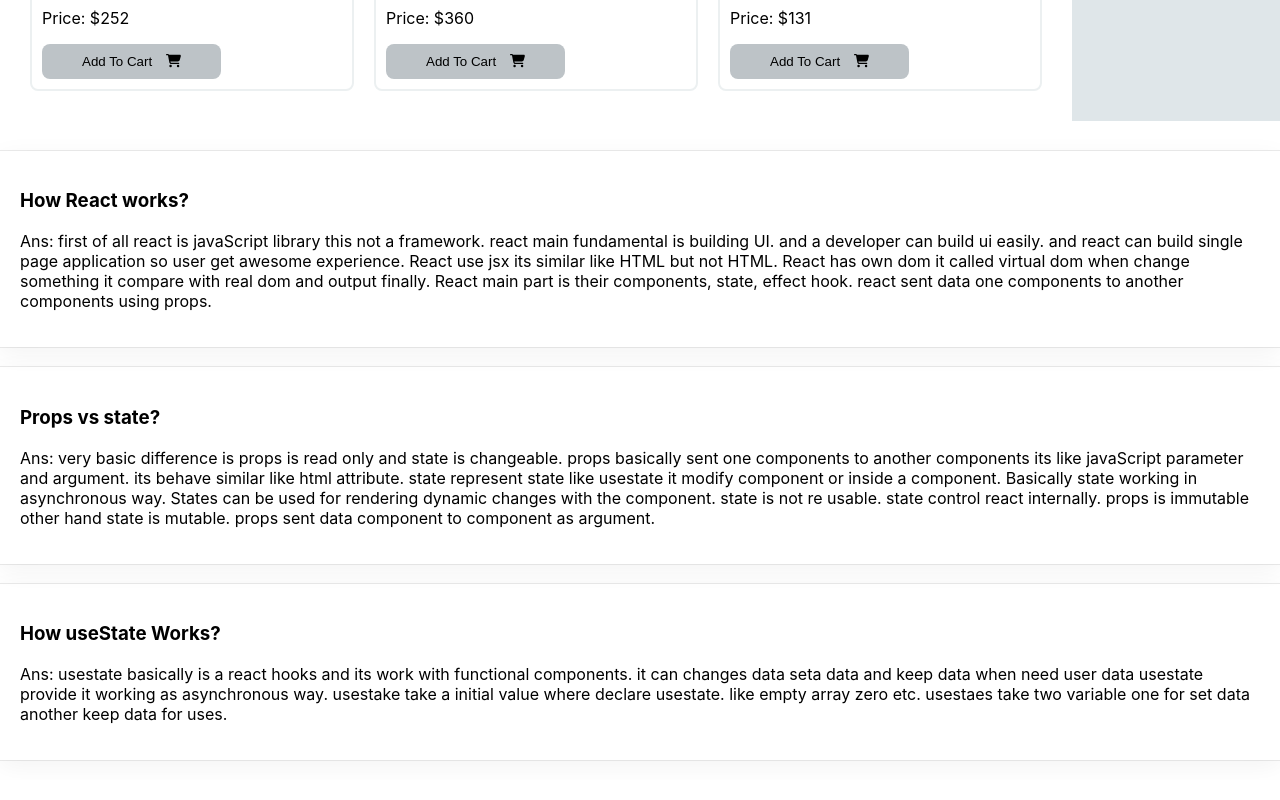
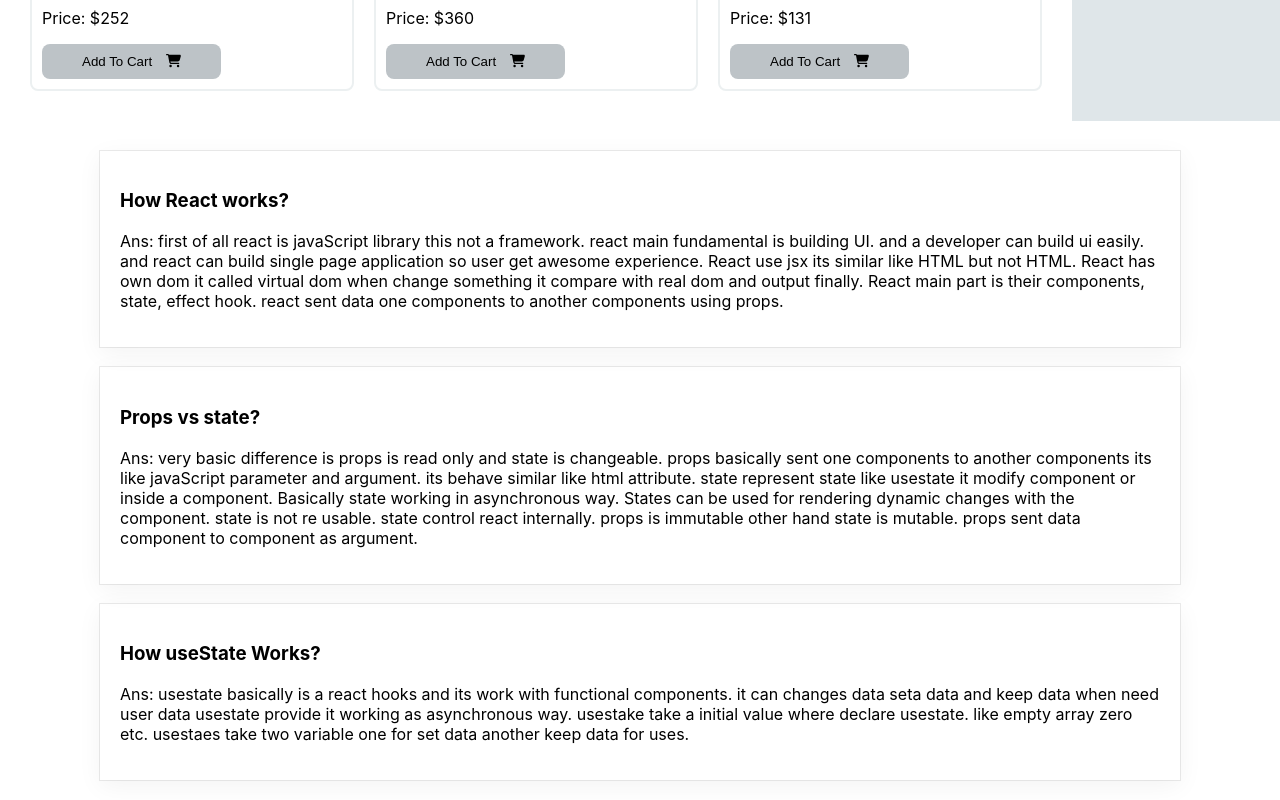
Before and after one commit to iamraihan/cat-and-kitten, a React (Create React App) app: page / in a window 1280 px wide. Shown: the part 1837-2637 px from the top of the page. Built offline with nearby package versions, Linux system fonts and the light colour scheme.

Commit message:
responsive update

```diff
--- a/src/components/Qna/Qna.css
+++ b/src/components/Qna/Qna.css
@@ -1,7 +1,7 @@
 .qna{
     margin: 0 auto;
     margin-top: 30px;
-    /* max-width: 1080px; */
+    max-width: 1080px;
 }
 .qna-info{
     box-shadow: rgba(0, 0, 0, 0.05) 0px 6px 24px 0px, rgba(0, 0, 0, 0.08) 0px 0px 0px 1px;
```
